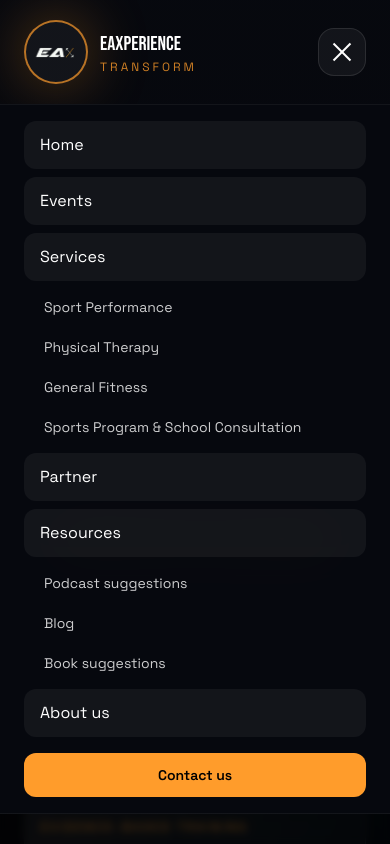
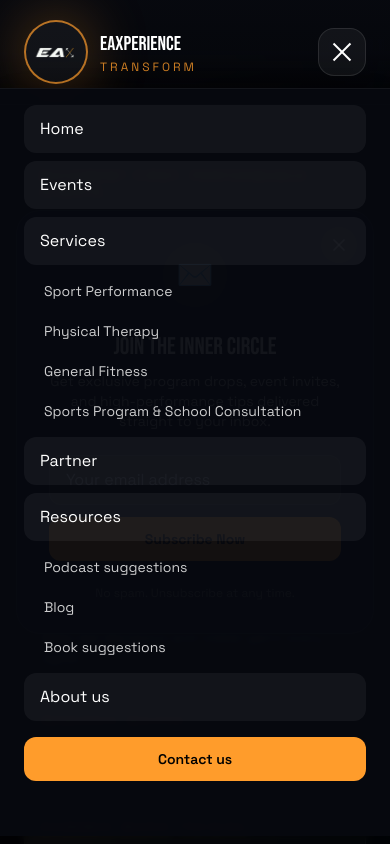
Before and after one commit to boobacar/eaxperience, a React (Vite) app: page / in a window 390 px wide. Both pictures are taken after a click on the button "Toggle navigation". Shown: the top 844 px of the page. Built offline with nearby package versions, Linux system fonts and the light colour scheme.

Commit message:
fixing mobile hamb menu

```diff
--- a/src/components/Header.jsx
+++ b/src/components/Header.jsx
@@ -168,7 +168,7 @@ export default function Header() {
       </div>
 
       {mobileOpen && (
-        <div className="lg:hidden border-t border-white/5 bg-[#07090f]/95 backdrop-blur-xl">
+        <div className="lg:hidden fixed left-0 right-0 top-[88px] border-t border-white/5 bg-[#07090f]/95 backdrop-blur-xl max-h-[calc(100vh-6rem)] overflow-y-auto shadow-2xl pb-10">
           <div className="section-shell flex flex-col gap-2 py-4">
             {navLinks.map((link) => (
               <div key={link.label} className="flex flex-col gap-2">
```
